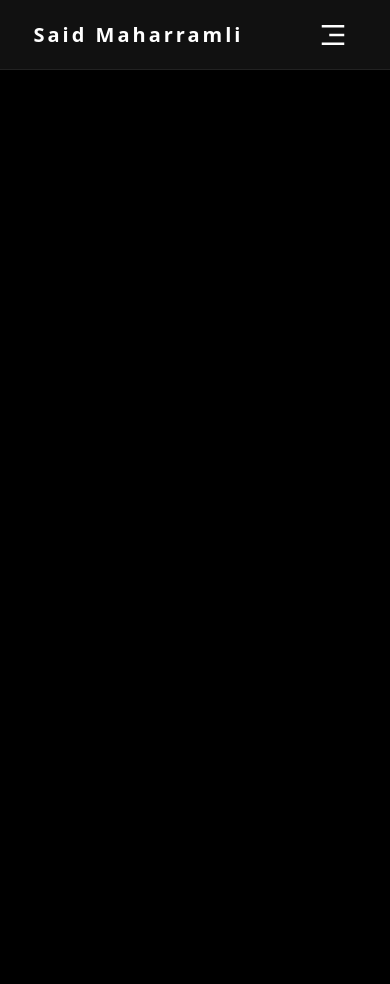
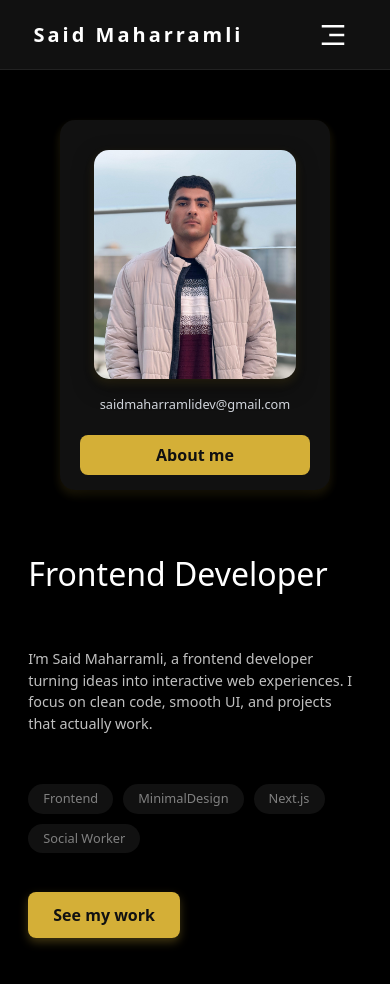
Before and after one commit to saidmaharramlidev-commits/maharramli-said-portfolio, a Next.js app: page / in a window 390 px wide. Shown: the top 984 px of the page. Before the commit the page ends 844 px from the top, so only its background shows below. Built offline with nearby package versions, Linux system fonts and the light colour scheme.

Commit message:
finished introduction

```diff
--- a/app/layout.tsx
+++ b/app/layout.tsx
@@ -7,6 +7,7 @@ import "./globals.css";
 import { store } from '../redux/store'
 import { Provider } from 'react-redux'
 import '@/css/navbar.css'
+import '@/css/homePage.css'
 
 
 const metadata: Metadata = {
--- a/app/page.tsx
+++ b/app/page.tsx
@@ -1,10 +1,53 @@
 import Navbar from "@/components/Navbar";
+import Image from "next/image";
+import pictureOfMe from '@/public/me.jpg'
+import Link from "next/link";
 
 export default function Home() {
   return (
     <div id="mainHomePage">
       <Navbar />
 
+      <div id="introduction-wrapper">
+
+        <div id="intro-text-wrapper">
+          <h1>Frontend Developer</h1>
+          <p>I’m Said Maharramli, a frontend developer turning ideas into interactive web experiences. I focus on clean code, smooth UI, and projects that actually work.</p>
+
+          <div id="hashtags-wrapper">
+            <div className="hashtag center">Frontend</div>
+            <div className="hashtag center">MinimalDesign</div>
+            <div className="hashtag center">Next.js</div>
+            <div className="hashtag center">Social Worker</div>
+          </div>
+
+          <div id="cta-projects-wrapper">
+            <Link id="cta-projects" href={'/projects'}>See my work</Link>
+          </div>
+
+        </div>
+
+        <div id="intro-card-wrapper">
+          <div id="photo-wrapper">
+            <Image id="pictureOfMe" src={pictureOfMe} alt="Picture" />
+
+
+          </div>
+          <span className="text-gray-300 pt-4 emailIntro" >saidmaharramlidev@gmail.com</span>
+
+          <Link href={'/about'} id="cta-intro-card" className="center">
+            About me
+
+          </Link>
+
+        </div>
+
+
+
+      </div>
+
+
+
     </div>
   );
 }
--- /dev/null
+++ b/css/homePage.css
@@ -0,0 +1,186 @@
+#introduction-wrapper {
+    width: 90%;
+    min-height: 600px;
+    display: flex;
+    justify-self: center;
+    margin-top: 120px;
+    align-items: center;
+    justify-content: space-around;
+}
+
+
+#intro-card-wrapper {
+    width: 400px;
+    height: 500px;
+    background-color: #111111;
+    border-radius: 15px;
+    display: flex;
+    flex-direction: column;
+    align-items: center;
+    box-shadow: 0 15px 30px rgba(0, 0, 0, 0.6), 0 5px 10px rgba(212, 175, 55, 0.2);
+    transition: transform 0.3s ease, box-shadow 0.3s ease;
+
+}
+
+#intro-card-wrapper:hover {
+    transform: translateY(-5px);
+    box-shadow: 0 25px 50px rgba(0, 0, 0, 0.7), 0 10px 20px rgba(212, 175, 55, 0.3);
+}
+
+#photo-wrapper {
+    width: 75%;
+    margin-top: 30px;
+}
+
+#pictureOfMe {
+    width: 100%;
+    height: 100%;
+    object-fit: cover;
+    border-radius: 15px;
+    box-shadow: 0 8px 20px rgba(0, 0, 0, 0.5), 0 4px 10px rgba(212, 175, 55, 0.2);
+    transition: transform 0.3s ease, box-shadow 0.3s ease;
+}
+
+#cta-intro-card {
+    width: 85%;
+    height: 40px;
+    margin-top: 20px;
+    padding: 10px 20px;
+    background: #D4AF37;
+    color: #111111;
+    font-weight: 600;
+    border-radius: 8px;
+    text-decoration: none;
+    transition: all 0.3s ease;
+    cursor: pointer;
+}
+
+#cta-intro-card:hover {
+    background: #F5E6A3;
+    transform: translateY(-2px);
+    box-shadow: 0 4px 10px rgba(212, 175, 55, 0.4);
+}
+
+
+
+#intro-text-wrapper {
+    width: 50%;
+    min-height: 500px;
+    display: flex;
+    flex-direction: column;
+    gap: 50px;
+}
+
+
+#intro-text-wrapper h1 {
+    color: white;
+    font-size: 3rem;
+}
+
+#intro-text-wrapper p {
+    color: silver;
+    font-size: 1.2rem;
+}
+
+
+#cta-projects-wrapper {
+    margin-top: 40px;
+}
+
+#cta-projects {
+    padding: 12px 25px;
+    background-color: #D4AF37;
+    color: #111111;
+    font-weight: 600;
+    border-radius: 8px;
+    text-decoration: none;
+    box-shadow: 0 4px 10px rgba(212, 175, 55, 0.3);
+    transition: all 0.3s ease;
+    cursor: pointer;
+}
+
+#cta-projects:hover {
+    background-color: #F5E6A3;
+    transform: translateY(-3px);
+    box-shadow: 0 8px 20px rgba(212, 175, 55, 0.4);
+}
+
+
+#hashtags-wrapper {
+    display: flex;
+    flex-wrap: wrap;
+    gap: 10px;
+}
+
+.hashtag {
+    color: gray;
+    padding: 5px 15px;
+    background-color: #111111;
+    border-radius: 20px;
+}
+
+@media(max-width:1100px) {
+    #introduction-wrapper {
+        flex-direction: column-reverse;
+        gap: 60px;
+    }
+
+    #intro-text-wrapper {
+        width: 90%;
+    }
+}
+
+@media(max-width:700px) {
+    #intro-text-wrapper h1 {
+        font-size: 2.5rem;
+    }
+
+    #intro-text-wrapper p {
+        font-size: 1rem;
+    }
+
+}
+
+@media(max-width:500px) {
+    #intro-card-wrapper {
+        width: 300px;
+        height: 400px;
+    }
+
+    #intro-text-wrapper h1 {
+        font-size: 2.2rem;
+    }
+
+    #intro-text-wrapper p {
+        font-size: 0.9rem;
+    }
+
+}
+
+@media(max-width:400px) {
+    .hashtag {
+        font-size: 0.8rem;
+    }
+
+    #intro-text-wrapper h1 {
+        font-size: 2rem;
+    }
+
+    #cta-projects-wrapper {
+        margin-top: 0;
+    }
+
+    #intro-text-wrapper {
+        width: 95%;
+    }
+
+    #intro-card-wrapper {
+        width: 270px;
+        height: 370px;
+    }
+
+    .emailIntro {
+        font-size: 0.8rem;
+    }
+
+}
--- a/css/navbar.css
+++ b/css/navbar.css
@@ -6,6 +6,8 @@
     align-items: center;
     justify-content: space-around;
     border-bottom: 1px solid #222222;
+    position: fixed;
+    top: 0;
 }
 
 #nameInNavbar {
```
Also changed, not shown: public/me.jpg (added).
